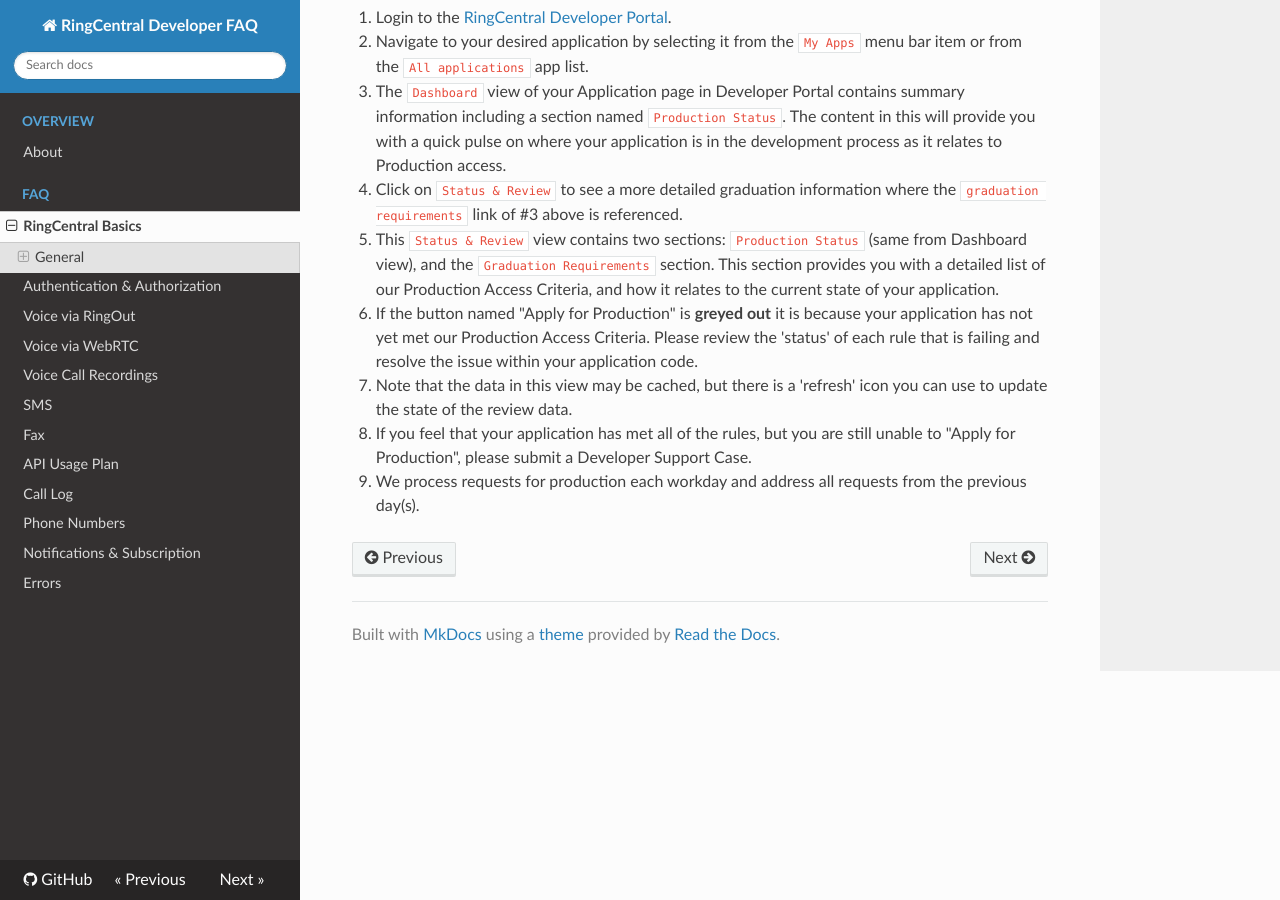
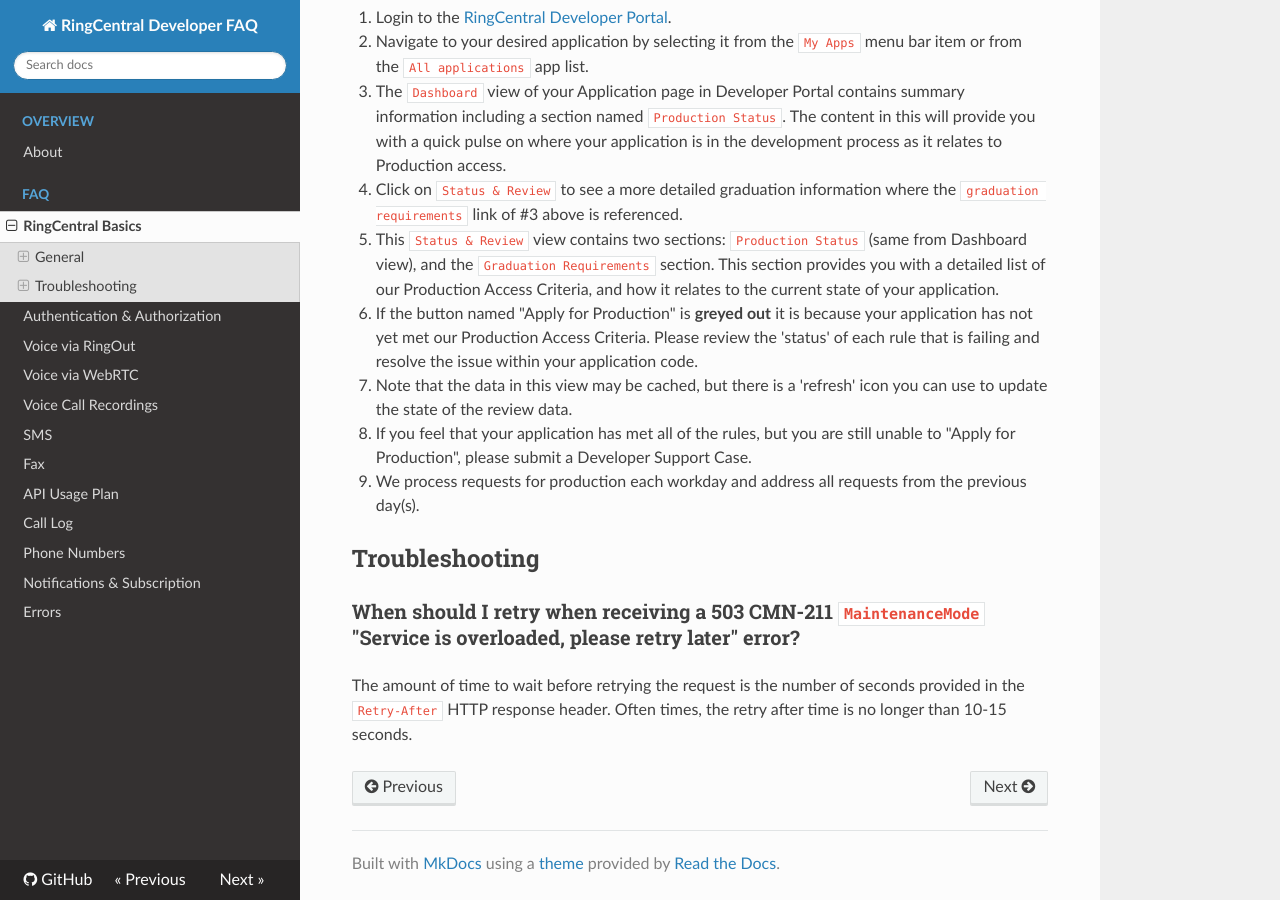
Before and after one commit to ringcentral/ringcentral-faq, an MkDocs documentation site: the page built from docs/basics.md, in a window 1280 px wide and 900 px high, scrolled down 1943 px. Built offline with MkDocs 1.6.1, drawn with Linux system fonts in a browser that asks for light colours; nearby versions of some CDN libraries; old or Windows-style settings are respelled for this version of MkDocs.

Commit message:
add 503 MaintenanceMode Q&A

```diff
--- a/docs/basics.md
+++ b/docs/basics.md
@@ -46,3 +46,9 @@
 7. Note that the data in this view may be cached, but there is a 'refresh' icon you can use to update the state of the review data.
 8. If you feel that your application has met all of the rules, but you are still unable to "Apply for Production", please submit a Developer Support Case.
 9. We process requests for production each workday and address all requests from the previous day(s).
+
+## Troubleshooting
+
+### When should I retry when receiving a 503 CMN-211 `MaintenanceMode` "Service is overloaded, please retry later" error?
+
+The amount of time to wait before retrying the request is the number of seconds provided in the `Retry-After` HTTP response header. Often times, the retry after time is no longer than 10-15 seconds.
```
